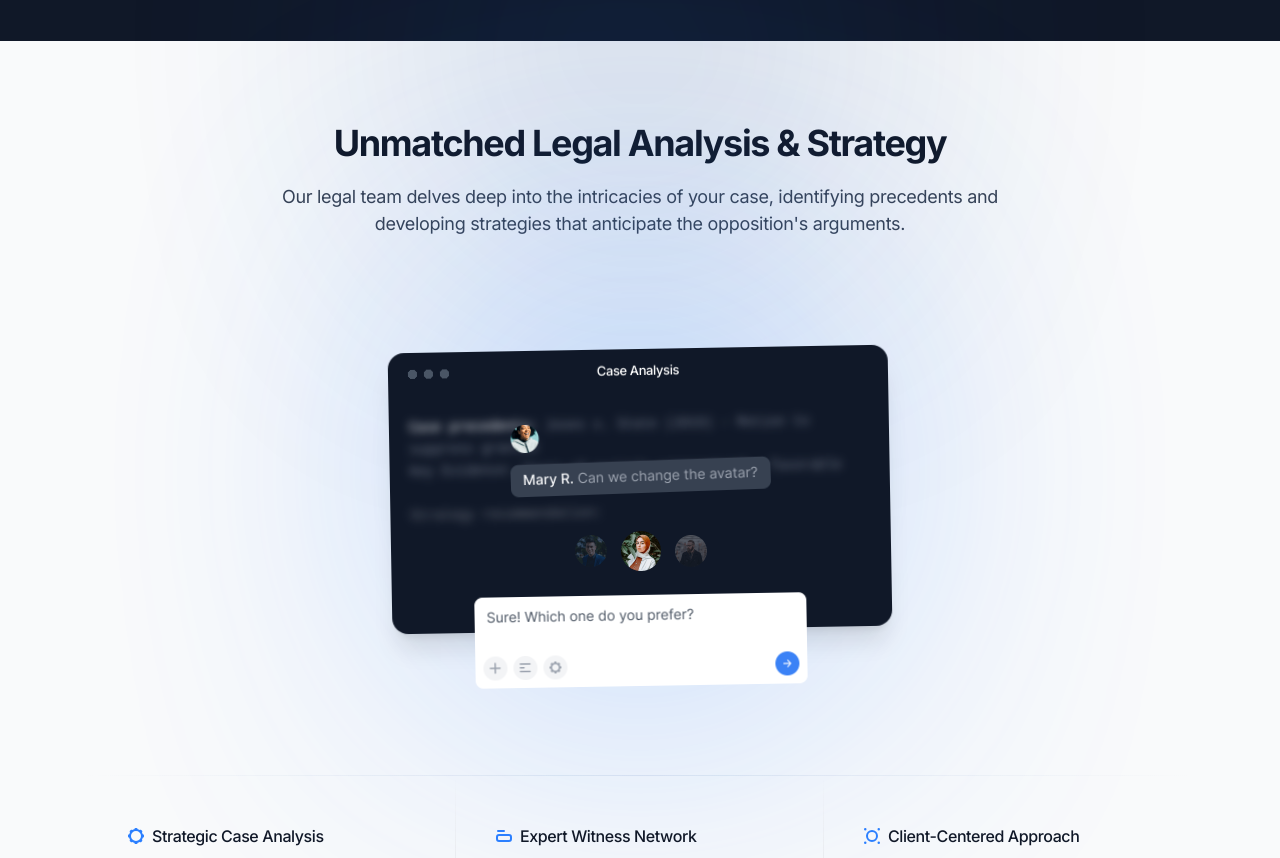
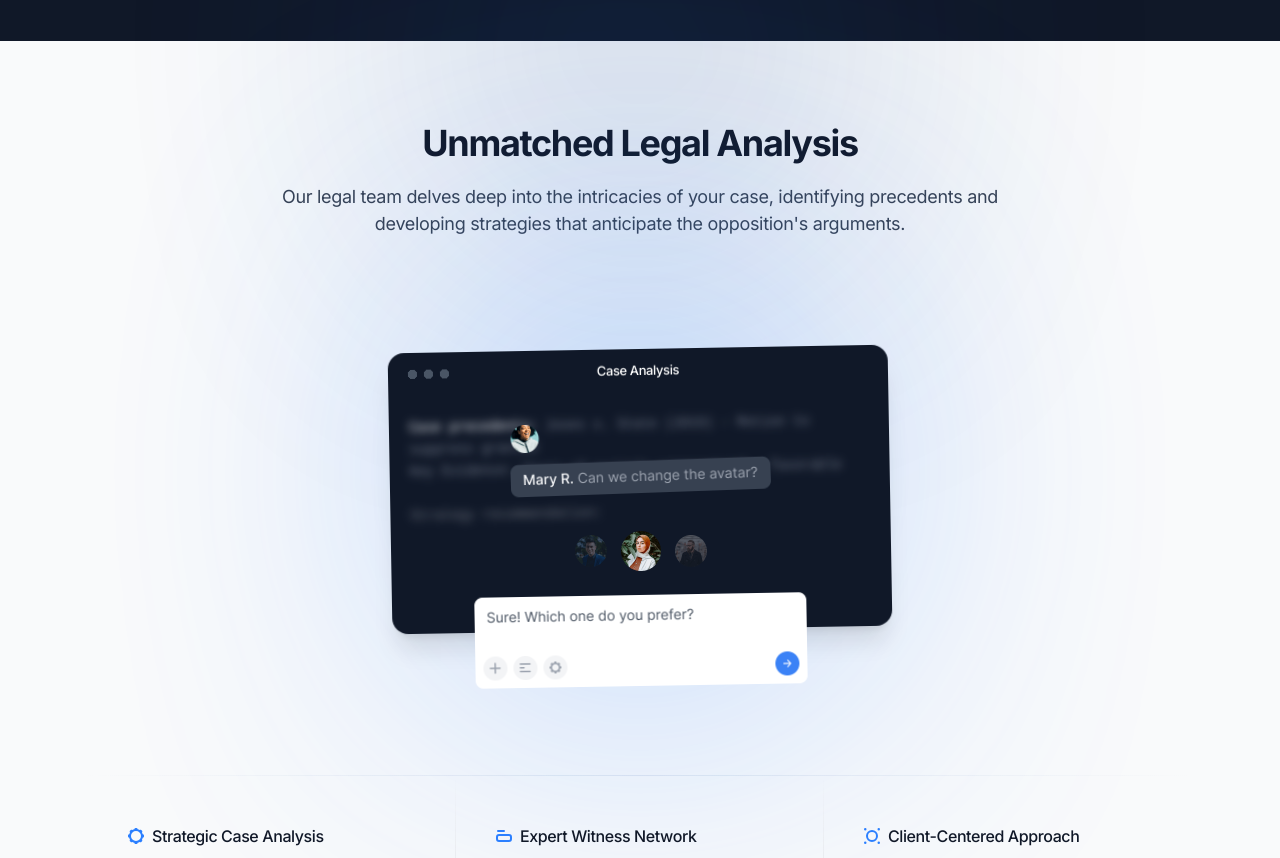
Before and after one commit to nathanroses/steelfirm, a Next.js app: page / in a window 1280 px wide. Shown: the part 3000-3858 px from the top of the page. Built offline with nearby package versions, Linux system fonts and the light colour scheme.

Commit message:
Update features-home.tsx

```diff
--- a/components/features-home.tsx
+++ b/components/features-home.tsx
@@ -17,7 +17,7 @@ export default function LegalAdvantages() {
           {/* Section header */}
           <div className="mx-auto max-w-3xl pb-24 text-center md:pb-28">
             <h2 className="mb-4 text-3xl font-bold md:text-4xl">
-              Unmatched Legal Analysis & Strategy
+              Unmatched Legal Analysis
             </h2>
             <p className="text-lg text-gray-700">
               Our legal team delves deep into the intricacies of your case, identifying precedents and developing strategies that anticipate the opposition's arguments.
```
